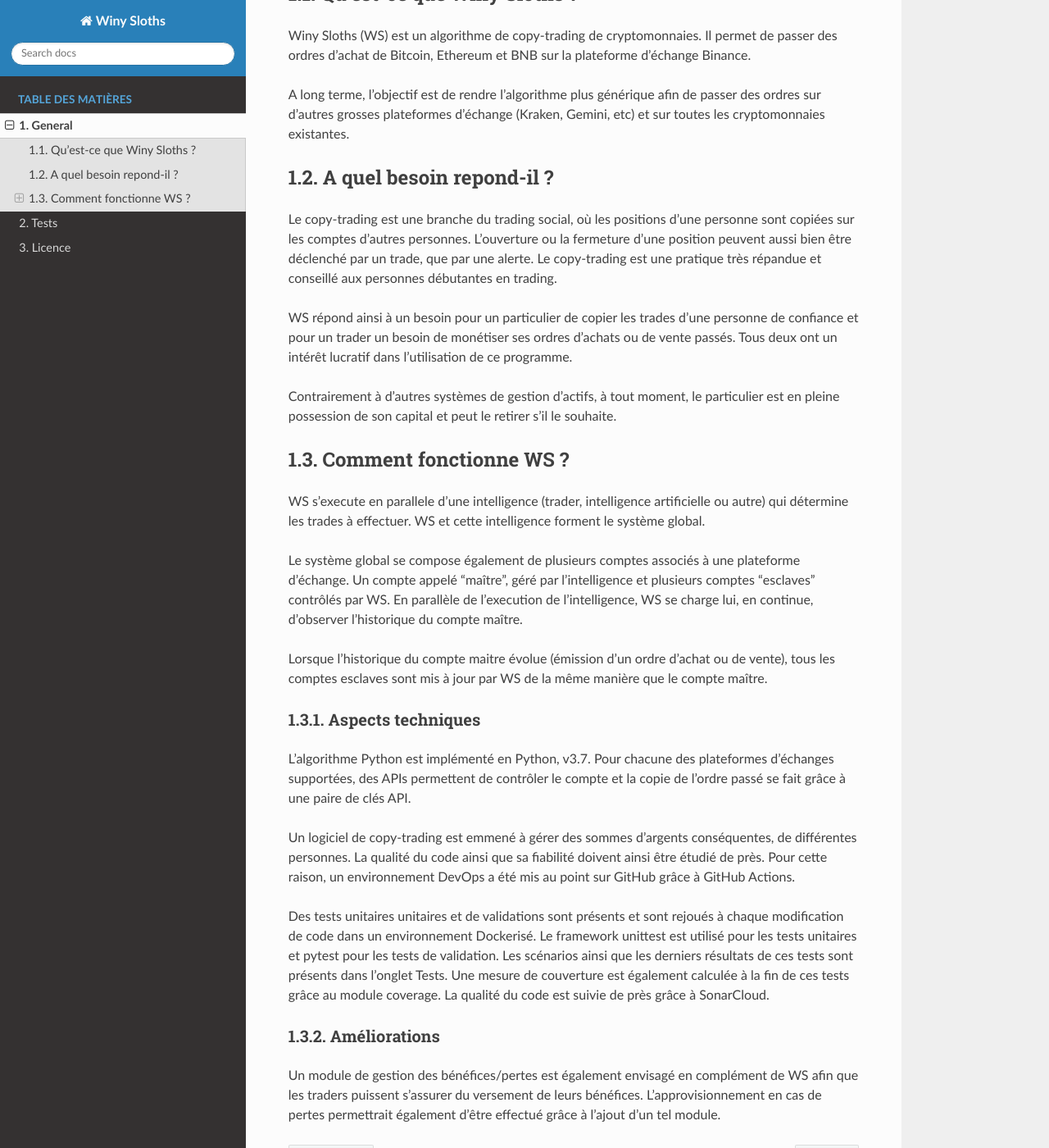
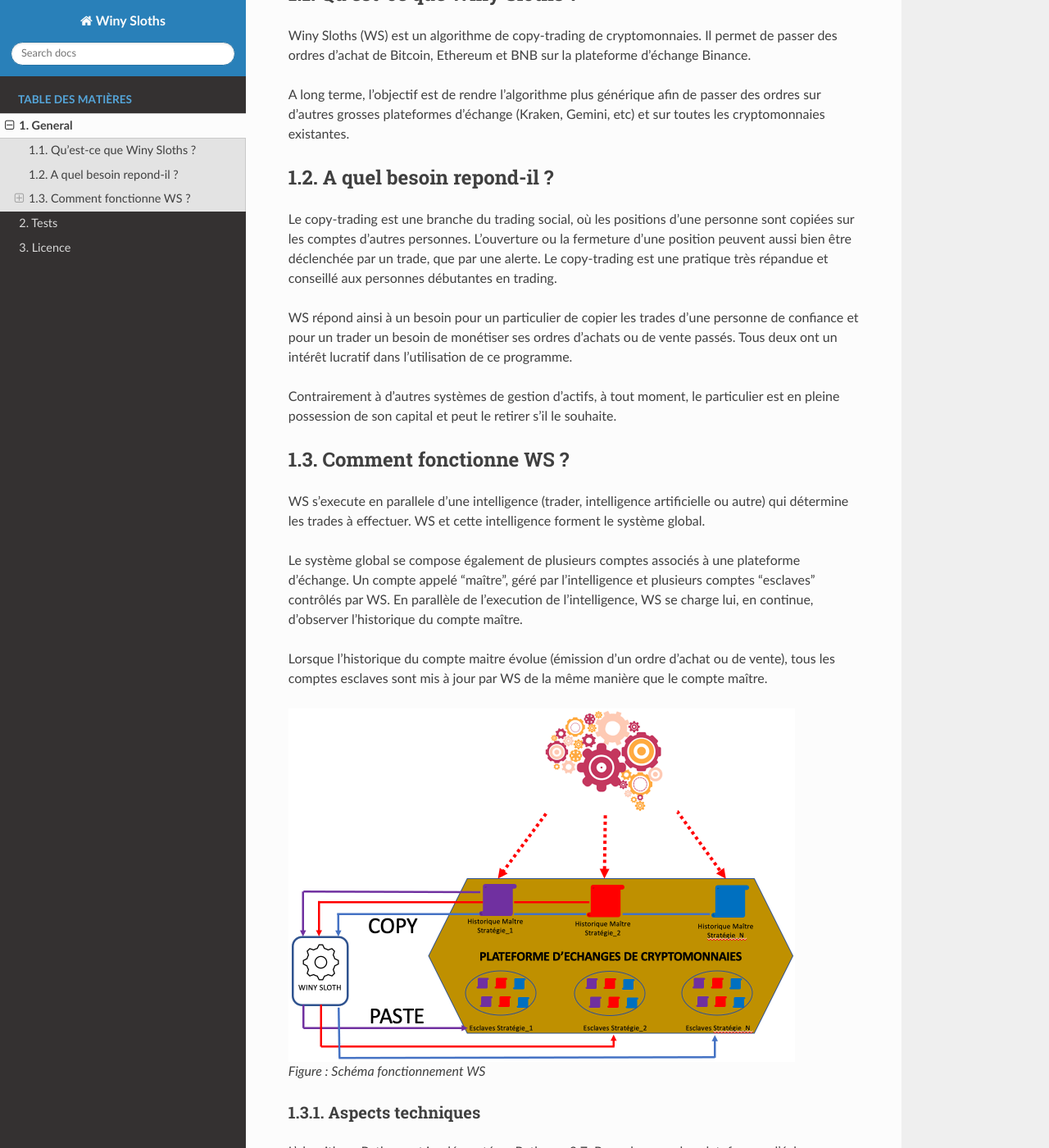
Before and after one commit to Xispa33/winy_sloths, a Sphinx documentation site: the page built from docs/pages/General.rst, in a window 1280 px wide and 1400 px high, scrolled down 376 px. Shown: the whole window at 82% size. Built offline with Sphinx 7.4.7 and the Read the Docs theme 2.0.0, drawn with Linux system fonts in a browser that asks for light colours; pages that are not in the unit, such as notebooks, are missing from menus.

Commit message:
Updating doc

```diff
--- a/docs/pages/General.rst
+++ b/docs/pages/General.rst
@@ -22,7 +22,7 @@
 
 Le copy-trading est une branche du trading social, où les positions d'une
 personne sont copiées sur les comptes d'autres personnes. L'ouverture ou la
-fermeture d'une position peuvent aussi bien être déclenché par un trade,
+fermeture d'une position peuvent aussi bien être déclenchée par un trade,
 que par une alerte. Le copy-trading est une pratique très répandue et
 conseillé aux personnes débutantes en trading.
 
@@ -39,6 +39,11 @@
 | Le système global se compose également de plusieurs comptes associés à une plateforme d'échange. Un compte appelé "maître", géré par l'intelligence et plusieurs comptes "esclaves" contrôlés par WS. En parallèle de l'execution de l'intelligence, WS se charge lui, en continue, d'observer l'historique du compte maître.
 
 | Lorsque l'historique du compte maitre évolue (émission d'un ordre d'achat ou de vente), tous les comptes esclaves sont mis à jour par WS de la même manière que le compte maître.
+.. figure:: ws_diagram.png
+   :scale: 50 %
+   :alt: ws diagram
+
+   Figure : Schéma fonctionnement WS
 
 Aspects techniques
 ------------------
```
Also changed, not shown: docs/pages/ws_diagram.png (added), 1 other file.
